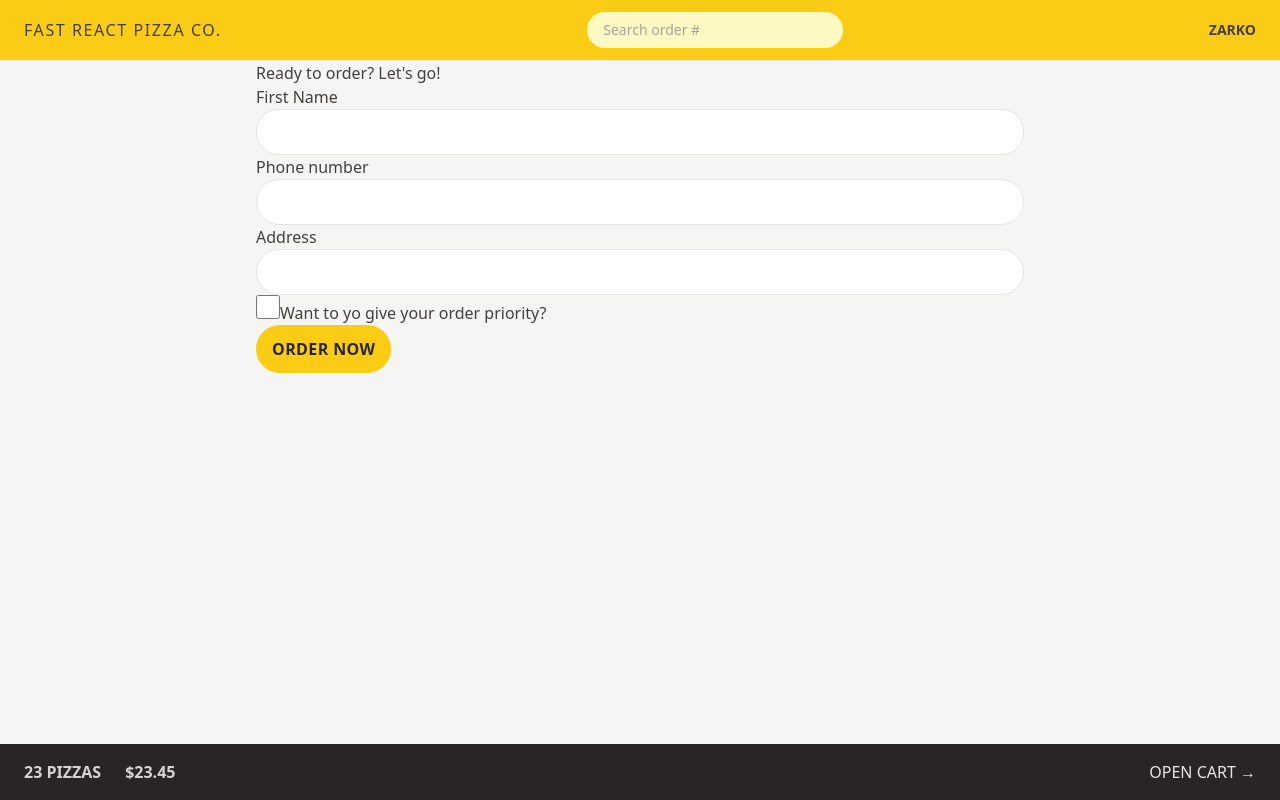
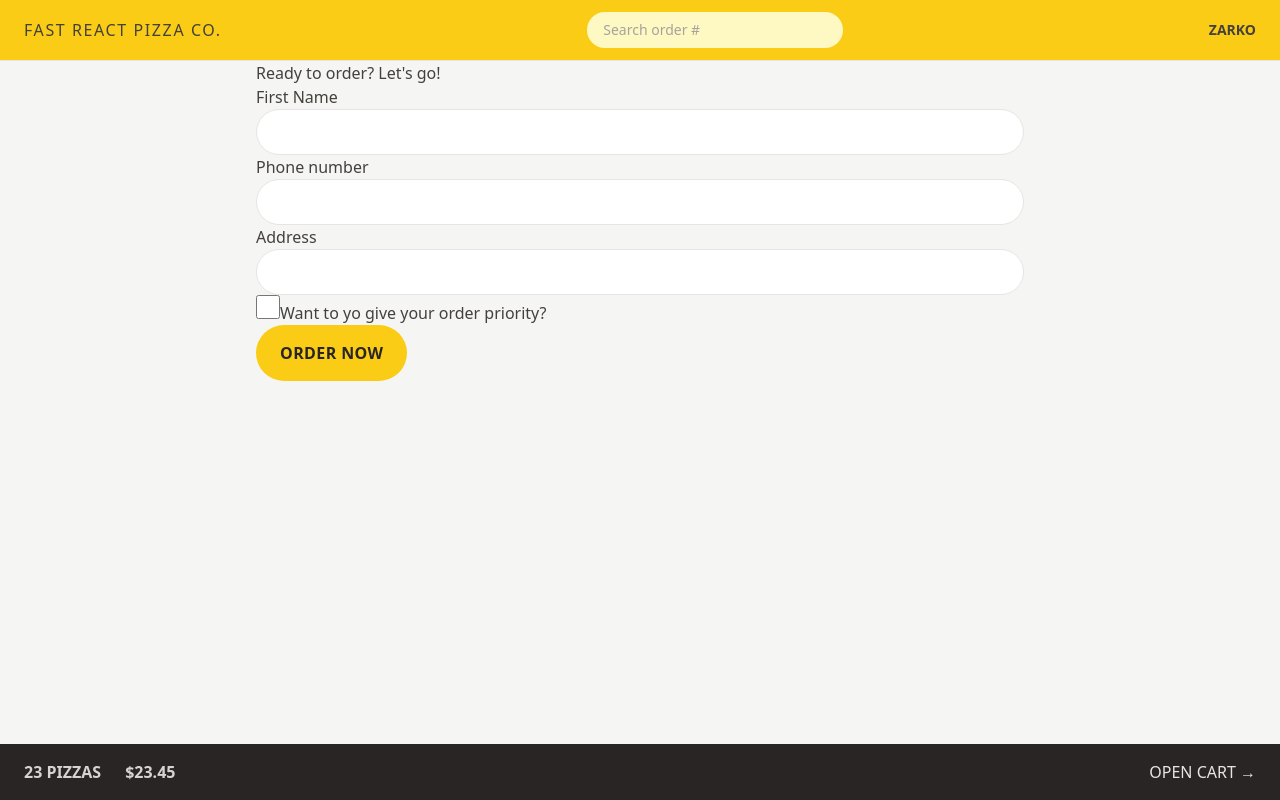
Before and after one commit to SenseiZarkoDukic/fast-react-pizza, a React (Vite) app: page /order/new in a window 1280 px wide. Built offline with nearby package versions, Linux system fonts and the light colour scheme.

Commit message:
Make Button responsive with adding padding on min-width of 640px

```diff
--- a/src/ui/Button.jsx
+++ b/src/ui/Button.jsx
@@ -2,7 +2,7 @@ function Button({ children, disabled }) {
   return (
     <button
       disabled={disabled}
-      className="inline-block rounded-full bg-yellow-400 px-4 py-3 font-semibold uppercase tracking-wide text-stone-800 transition-colors duration-300 hover:bg-yellow-300 focus:bg-yellow-300 focus:outline-none focus:ring focus:ring-yellow-300 focus:ring-offset-2 disabled:cursor-not-allowed "
+      className="inline-block rounded-full bg-yellow-400 px-4 py-3 font-semibold uppercase tracking-wide text-stone-800 transition-colors duration-300 hover:bg-yellow-300 focus:bg-yellow-300 focus:outline-none focus:ring focus:ring-yellow-300 focus:ring-offset-2 disabled:cursor-not-allowed sm:px-6 sm:py-4"
     >
       {children}
     </button>
```
